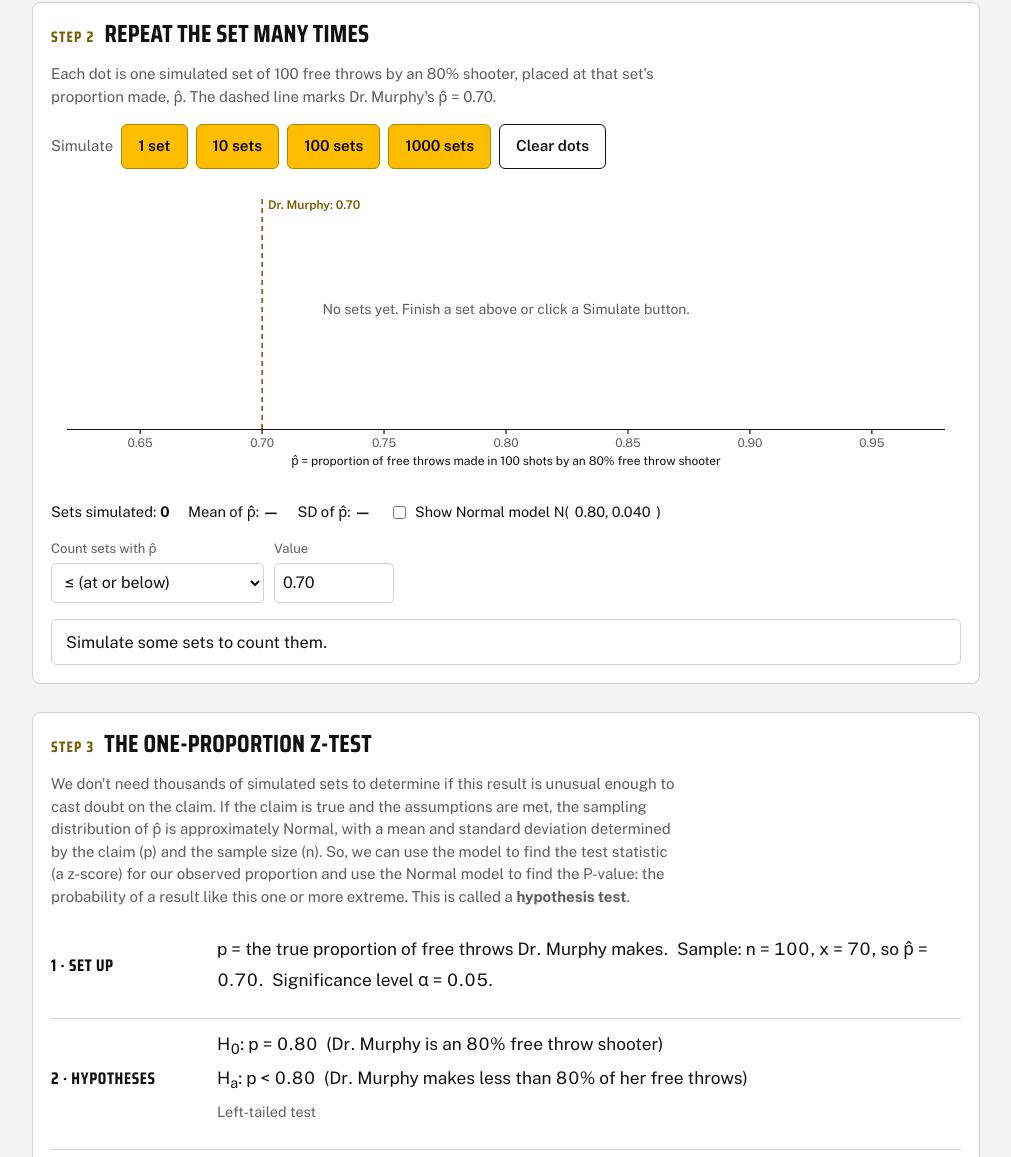
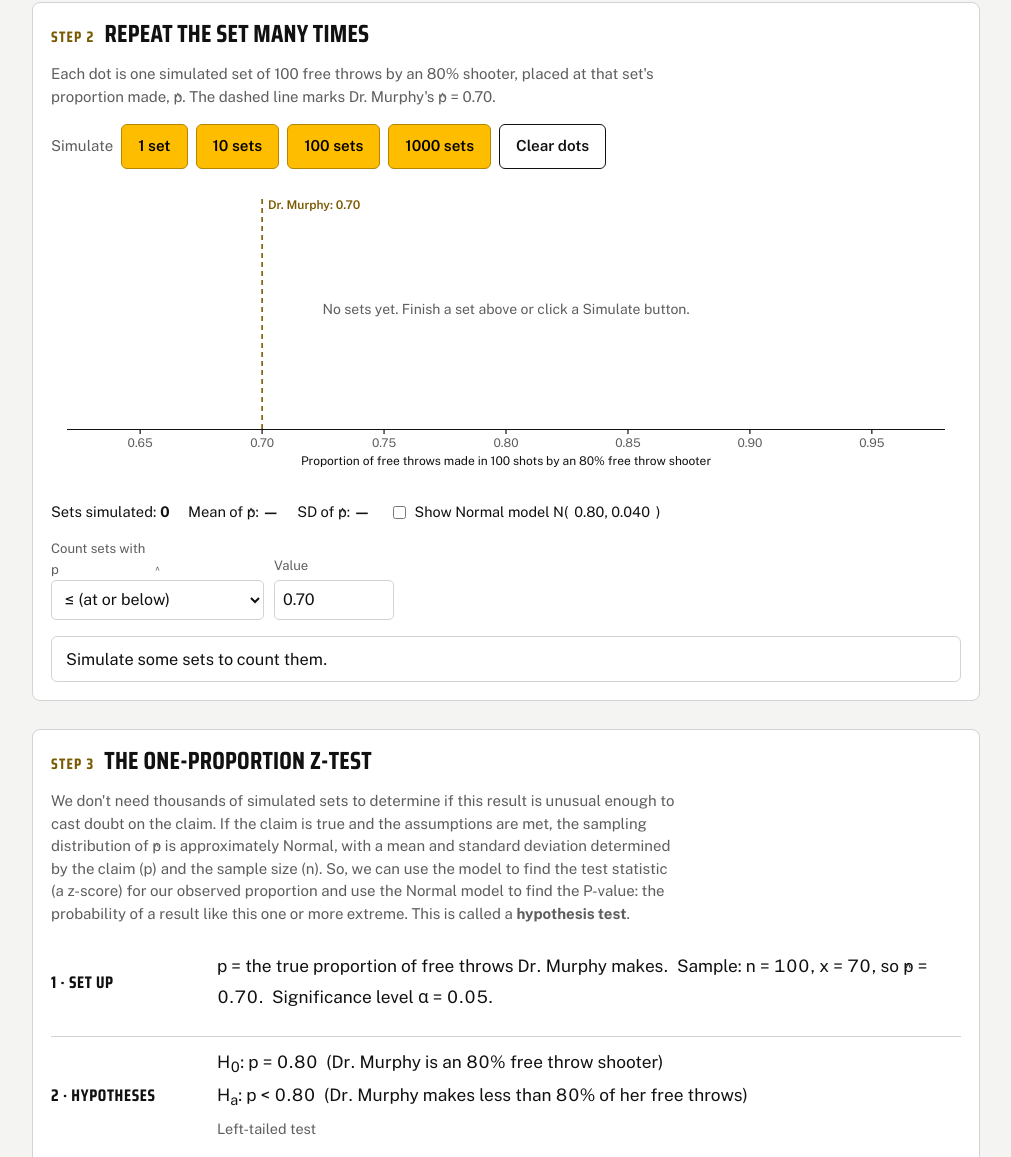
Before and after one commit to dr-murphy-stats/class_tools, a plain HTML site: page Math2050_Free_Throws.html in a window 1280 px wide. Shown: the part 975-2132 px from the top of the page, without its empty margins (134-1145 px from the left). Drawn offline with nearby package versions, Linux system fonts and the light colour scheme.

Commit message:
Add files via upload

```diff
--- a/Math2050_Free_Throws.html
+++ b/Math2050_Free_Throws.html
@@ -52,6 +52,7 @@ p { margin: 0; max-width: 68ch; }
 .claim .fact span, .claim details.setup summary, .claim label.field { color: var(--band-muted); }
 .claim .fact b { color: var(--accent); }
 .claim button { color: var(--band-ink); border-color: var(--band-ink); }
+.ph { display: inline-block; position: relative; line-height: 1; text-transform: none; } .ph::before { content: "^"; position: absolute; left: 0; right: 0; text-align: center; top: 0.02em; font-size: 0.8em; line-height: 1; font-weight: inherit; }
 .eyebrow { font-family: var(--display); font-weight: 700; letter-spacing: 0.14em; text-transform: uppercase; color: var(--accent); font-size: 0.95rem; }
 .facts { display: flex; flex-wrap: wrap; gap: 10px; }
 .fact { background: var(--panel); border: 1px solid var(--line); border-radius: 6px; padding: 8px 14px; display: grid; }
@@ -121,14 +122,14 @@ footer { font-size: 0.82rem; color: var(--muted); }
 
 <div class="wrap">
   <header class="claim">
-    <div class="eyebrow">MthStat 215 · Lesson 10 · Hypothesis tests</div>
+    <div class="eyebrow">Math 2050 · Day 26 · Hypothesis tests</div>
     <h1 id="title">Is Dr. Murphy really an 80% free throw shooter?</h1>
     <p id="story">Dr. Murphy claims to be an 80% free throw shooter. To prove it, she shoots 100 free throws and makes 70 of them. Is she exaggerating, or could an 80% shooter have a day like this just by chance? Assume the claim is true, simulate an 80% shooter, and see how often a result this low happens.</p>
     <div class="facts">
       <div class="fact"><b class="num" id="fClaim">0.80</b><span>Claimed p</span></div>
       <div class="fact"><b class="num" id="fN">100</b><span>Shots per set (n)</span></div>
       <div class="fact"><b class="num" id="fObs">70 / 100</b><span>Dr. Murphy made</span></div>
-      <div class="fact"><b class="num" id="fPhat">0.70</b><span>Her p̂</span></div>
+      <div class="fact"><b class="num" id="fPhat">0.70</b><span>Her <span class="ph">p</span></span></div>
     </div>
     <details class="setup">
       <summary>Change the setup</summary>
@@ -171,7 +172,7 @@ footer { font-size: 0.82rem; color: var(--muted); }
         <div class="score">
           <div><b id="sShots">0</b><span>Shots</span></div>
           <div><b id="sMade">0</b><span>Made</span></div>
-          <div><b id="sPhat">—</b><span>p̂ so far</span></div>
+          <div><b id="sPhat">—</b><span><span class="ph">p</span> so far</span></div>
         </div>
         <div class="shotgrid" id="shotgrid" aria-label="Shot chart"></div>
         <div class="btns">
@@ -187,7 +188,7 @@ footer { font-size: 0.82rem; color: var(--muted); }
 
   <section class="block" aria-labelledby="h-many">
     <h2 id="h-many"><span class="q">Step 2</span> Repeat the set many times</h2>
-    <p class="muted" id="manyIntro">Each dot is one simulated set of 100 free throws by an 80% shooter, placed at that set's proportion made, p̂. The dashed line marks Dr. Murphy's p̂ = 0.70.</p>
+    <p class="muted" id="manyIntro">Each dot is one simulated set of 100 free throws by an 80% shooter, placed at that set's proportion made, <span class="ph">p</span>. The dashed line marks Dr. Murphy's <span class="ph">p</span> = 0.70.</p>
     <div class="btns">
       <span class="muted" style="align-self:center">Simulate</span>
       <button class="primary" data-sets="1" type="button">1 set</button>
@@ -199,12 +200,12 @@ footer { font-size: 0.82rem; color: var(--muted); }
     <div class="plotwrap"><canvas id="plot" aria-label="Dot plot of simulated sample proportions"></canvas></div>
     <div class="stats">
       <span>Sets simulated: <b id="tN">0</b></span>
-      <span>Mean of p̂: <b id="tMean">—</b></span>
-      <span>SD of p̂: <b id="tSD">—</b></span>
+      <span>Mean of <span class="ph">p</span>: <b id="tMean">—</b></span>
+      <span>SD of <span class="ph">p</span>: <b id="tSD">—</b></span>
       <label class="check" for="showNormal"><input type="checkbox" id="showNormal"> Show Normal model N(<span id="nmLabel">0.80, 0.040</span>)</label>
     </div>
     <div class="countbar">
-      <label class="field" for="cmp">Count sets with p̂
+      <label class="field" for="cmp">Count sets with <span class="ph">p</span>
         <select id="cmp">
           <option value="le">≤ (at or below)</option>
           <option value="ge">≥ (at or above)</option>
@@ -218,12 +219,12 @@ footer { font-size: 0.82rem; color: var(--muted); }
 
   <section class="block" aria-labelledby="h-normal">
     <h2 id="h-normal"><span class="q">Step 3</span> The one-proportion z-test</h2>
-    <p class="muted" id="normIntro">We don't need thousands of simulated sets to determine if this result is unusual enough to cast doubt on the claim. If the claim is true and the assumptions are met, the sampling distribution of p̂ is approximately Normal, with a mean and standard deviation determined by the claim (p) and the sample size (n). So, we can use the model to find the test statistic (a z-score) for our observed proportion and use the Normal model to find the P-value: the probability of a result like this one or more extreme. This is called a <strong>hypothesis test</strong>.</p>
+    <p class="muted" id="normIntro">We don't need thousands of simulated sets to determine if this result is unusual enough to cast doubt on the claim. If the claim is true and the assumptions are met, the sampling distribution of <span class="ph">p</span> is approximately Normal, with a mean and standard deviation determined by the claim (p) and the sample size (n). So, we can use the model to find the test statistic (a z-score) for our observed proportion and use the Normal model to find the P-value: the probability of a result like this one or more extreme. This is called a <strong>hypothesis test</strong>.</p>
     <div class="calc">
       <div class="calc-row"><h3>1 · Set up</h3><div class="math" id="cModel"></div></div>
       <div class="calc-row"><h3>2 · Hypotheses</h3><div class="math" id="cHyp"></div></div>
       <div class="calc-row"><h3>3 · Assumptions</h3><div class="math" id="cCond"></div></div>
-      <div class="calc-row"><h3>4 · Standard deviation of p̂</h3><div class="math" id="cSE"></div></div>
+      <div class="calc-row"><h3>4 · Standard deviation of <span class="ph">p</span></h3><div class="math" id="cSE"></div></div>
       <div class="calc-row"><h3>4 · Test statistic</h3><div class="math" id="cZ"></div></div>
       <div class="calc-row"><h3>4 · P-value</h3><div class="math" id="cP"></div></div>
     </div>
@@ -241,7 +242,7 @@ footer { font-size: 0.82rem; color: var(--muted); }
   const reduce = window.matchMedia("(prefers-reduced-motion: reduce)").matches;
   let P = 0.80, N = 100, X = 70;
   let set = [];          // current set: array of booleans
-  let sims = [];         // completed p̂ values
+  let sims = [];         // completed <span class="ph">p</span> values
   let animating = false;
 
   const fmt = (v, d = 2) => Number.isFinite(v) ? v.toFixed(d) : "—";
@@ -257,7 +258,7 @@ footer { font-size: 0.82rem; color: var(--muted); }
     $("fObs").textContent = `${X} / ${N}`;
     $("fPhat").textContent = fmt(obs(), 3).replace(/0$/, "");
     $("oneIntro").textContent = `Each shot goes in with probability ${P.toFixed(2)}. Shoot a full set of ${N} and record how many went in.`;
-    $("manyIntro").textContent = `Each dot is one simulated set of ${N} free throws by an ${pct}% shooter, placed at that set's proportion made, p̂. The dashed line marks Dr. Murphy's p̂ = ${fmt(obs(), 3).replace(/0$/, "")}.`;
+    $("manyIntro").innerHTML = `Each dot is one simulated set of ${N} free throws by an ${pct}% shooter, placed at that set's proportion made, <span class="ph">p</span>. The dashed line marks Dr. Murphy's <span class="ph">p</span> = ${fmt(obs(), 3).replace(/0$/, "")}.`;
     $("nmLabel").textContent = `${P.toFixed(2)}, ${sd0().toFixed(3)}`;
     $("h-one").lastChild.textContent = ` Shoot one set as an ${pct}% shooter`;
   }
@@ -277,7 +278,7 @@ footer { font-size: 0.82rem; color: var(--muted); }
     $("sPhat").textContent = set.length ? (made / set.length).toFixed(2) : "—";
     const done = set.length >= N;
     ["shoot1", "shoot10", "finish"].forEach((id) => $(id).disabled = done || animating);
-    if (done) $("setMsg").innerHTML = `Set complete: <strong>${made} of ${N}</strong> made, so p̂ = <strong>${(made / N).toFixed(2)}</strong>. This set was added as one dot below. Click <em>New set</em> to shoot again.`;
+    if (done) $("setMsg").innerHTML = `Set complete: <strong>${made} of ${N}</strong> made, so <span class="ph">p</span> = <strong>${(made / N).toFixed(2)}</strong>. This set was added as one dot below. Click <em>New set</em> to shoot again.`;
     else $("setMsg").textContent = "A finished set is added as one dot on the plot below.";
   }
   function completeIfDone() {
@@ -378,7 +379,7 @@ footer { font-size: 0.82rem; color: var(--muted); }
       ctx.fillText(t.toFixed(2), x, base + 18);
     }
     ctx.fillStyle = ink;
-    const lab1 = `p̂ = proportion of free throws made in ${N} shots`, lab2 = `by an ${Math.round(P * 100)}% free throw shooter`;
+    const lab1 = `Proportion of free throws made in ${N} shots`, lab2 = `by an ${Math.round(P * 100)}% free throw shooter`;
     if (ctx.measureText(lab1 + " " + lab2).width <= pw) ctx.fillText(lab1 + " " + lab2, padL + pw / 2, base + 36);
     else { ctx.fillText(lab1, padL + pw / 2, base + 34); ctx.fillText(lab2, padL + pw / 2, base + 49); }
 
@@ -432,7 +433,7 @@ footer { font-size: 0.82rem; color: var(--muted); }
       $("tMean").textContent = m.toFixed(3); $("tSD").textContent = Number.isFinite(sd) ? sd.toFixed(3) : "—";
       const k = sims.filter(counted).length;
       const mode = $("cmp").value, c = parseFloat($("cut").value);
-      const desc = mode === "le" ? `p̂ ≤ ${fmt(c)}` : mode === "ge" ? `p̂ ≥ ${fmt(c)}` : `p̂ at least ${fmt(Math.abs(c - P), 2)} away from ${P.toFixed(2)}`;
+      const desc = mode === "le" ? `<span class="ph">p</span> ≤ ${fmt(c)}` : mode === "ge" ? `<span class="ph">p</span> ≥ ${fmt(c)}` : `<span class="ph">p</span> at least ${fmt(Math.abs(c - P), 2)} away from ${P.toFixed(2)}`;
       $("result").innerHTML = `<strong>${k}</strong> of ${n} simulated sets had ${desc}: a proportion of <strong>${(k / n).toFixed(3)}</strong>.`;
     } else {
       $("tMean").textContent = "—"; $("tSD").textContent = "—";
@@ -455,11 +456,11 @@ footer { font-size: 0.82rem; color: var(--muted); }
     const area = lower ? Phi(z) : 1 - Phi(z);
     const ok1 = N * P >= 5, ok2 = N * (1 - P) >= 5;
     const pct = Math.round(P * 100), dir = lower ? "<" : ">", word = lower ? "less" : "more";
-    $("cModel").innerHTML = `p = the true proportion of free throws Dr. Murphy makes. &nbsp;Sample: n = ${N}, x = ${X}, so p̂ = ${f(ph, 2)}. &nbsp;Significance level α = 0.05.`;
+    $("cModel").innerHTML = `p = the true proportion of free throws Dr. Murphy makes. &nbsp;Sample: n = ${N}, x = ${X}, so <span class="ph">p</span> = ${f(ph, 2)}. &nbsp;Significance level α = 0.05.`;
     $("cCond").innerHTML = `• The shots are independent trials, so we treat them like a simple random sample.<br>• np<sub>0</sub> = ${N}(${f(P,2)}) = ${trim(N * P)} ${ok1 ? "≥" : "<"} 5 &nbsp;and&nbsp; n(1 − p<sub>0</sub>) = ${N}(${f(1 - P,2)}) = ${trim(N * (1 - P))} ${ok2 ? "≥" : "<"} 5${ok1 && ok2 ? ", so the z-test is appropriate." : ". The z-test is not appropriate here; trust the simulation."}`;
-    $("cSE").innerHTML = `If H<sub>0</sub> is true, p̂ is approximately normal with mean p<sub>0</sub> = ${f(P,2)} and standard deviation<br>σ<sub>p̂</sub> = <span class="sqrt"><span><span class="frac"><span>p<sub>0</sub>(1 − p<sub>0</sub>)</span><span>n</span></span></span></span> = <span class="sqrt"><span><span class="frac"><span>(${f(P,2)})(${f(1 - P,2)})</span><span>${N}</span></span></span></span> = <span class="ans">${trim(se.toFixed(4))}</span>`;
-    $("cZ").innerHTML = `z = <span class="frac"><span>p̂ − p<sub>0</sub></span><span>σ<sub>p̂</sub></span></span> = <span class="frac"><span>${f(ph, 2)} − ${f(P,2)}</span><span>${trim(se.toFixed(4))}</span></span> = <span class="ans">${z.toFixed(2)}</span>` +
-      `<div style="line-height:1.5;margin-top:6px">Dr. Murphy's p̂ = ${f(ph, 2)} is <strong>${Math.abs(z).toFixed(2)}</strong> standard deviations ${z < 0 ? "below" : "above"} the value claimed in H<sub>0</sub>.</div>`;
+    $("cSE").innerHTML = `If H<sub>0</sub> is true, <span class="ph">p</span> is approximately normal with mean p<sub>0</sub> = ${f(P,2)} and standard deviation<br>σ<sub><span class="ph">p</span></sub> = <span class="sqrt"><span><span class="frac"><span>p<sub>0</sub>(1 − p<sub>0</sub>)</span><span>n</span></span></span></span> = <span class="sqrt"><span><span class="frac"><span>(${f(P,2)})(${f(1 - P,2)})</span><span>${N}</span></span></span></span> = <span class="ans">${trim(se.toFixed(4))}</span>`;
+    $("cZ").innerHTML = `z = <span class="frac"><span><span class="ph">p</span> − p<sub>0</sub></span><span>σ<sub><span class="ph">p</span></sub></span></span> = <span class="frac"><span>${f(ph, 2)} − ${f(P,2)}</span><span>${trim(se.toFixed(4))}</span></span> = <span class="ans">${z.toFixed(2)}</span>` +
+      `<div style="line-height:1.5;margin-top:6px">Dr. Murphy's <span class="ph">p</span> = ${f(ph, 2)} is <strong>${Math.abs(z).toFixed(2)}</strong> standard deviations ${z < 0 ? "below" : "above"} the value claimed in H<sub>0</sub>.</div>`;
     $("cP").innerHTML = lower
       ? `P-value = P(Z ≤ ${z.toFixed(2)}) = <span class="ans">${area.toFixed(4)}</span> &nbsp;<span class="muted">(Table II: area to the left of ${z.toFixed(2)})</span>`
       : `P-value = P(Z ≥ ${z.toFixed(2)}) = 1 − ${Phi(z).toFixed(4)} = <span class="ans">${area.toFixed(4)}</span> &nbsp;<span class="muted">(1 − Table II entry)</span>`;
@@ -470,8 +471,8 @@ footer { font-size: 0.82rem; color: var(--muted); }
         ? `<p><b class="lbl">Decision</b>P = ${area.toFixed(4)} ≤ α = 0.05, so we <strong>reject H<sub>0</sub></strong>.</p><p><b class="lbl">Interpretation</b>At the 5% significance level, the data provide sufficient evidence to conclude that Dr. Murphy makes ${word} than ${pct}% of her free throws.</p>`
         : `<p><b class="lbl">Decision</b>P = ${area.toFixed(4)} > α = 0.05, so we <strong>do not reject H<sub>0</sub></strong>.</p><p><b class="lbl">Interpretation</b>At the 5% significance level, the data do not provide sufficient evidence to conclude that Dr. Murphy makes ${word} than ${pct}% of her free throws.</p>`);
     const sim = sims.length ? sims.filter((v) => lower ? v <= ph + 1e-9 : v >= ph - 1e-9).length / sims.length : NaN;
-    $("cCompare").innerHTML = `If Dr. Murphy really is an ${Math.round(P * 100)}% shooter, the Normal model says a set of ${N} with p̂ ${lower ? "≤" : "≥"} ${f(ph, 2)} happens only about <strong>${(area * 100).toFixed(2)}%</strong> of the time.` +
-      (sims.length ? ` Your simulation: <strong>${f(sim, 3)}</strong> of ${sims.length} sets. With p̂ taking only whole-shot values, the simulated proportion usually runs a little higher than the Normal area.` : ` Run some sets in Step 2 to compare with your simulation.`);
+    $("cCompare").innerHTML = `If Dr. Murphy really is an ${Math.round(P * 100)}% shooter, the Normal model says a set of ${N} with <span class="ph">p</span> ${lower ? "≤" : "≥"} ${f(ph, 2)} happens only about <strong>${(area * 100).toFixed(2)}%</strong> of the time.` +
+      (sims.length ? ` Your simulation: <strong>${f(sim, 3)}</strong> of ${sims.length} sets. With <span class="ph">p</span> taking only whole-shot values, the simulated proportion usually runs a little higher than the Normal area.` : ` Run some sets in Step 2 to compare with your simulation.`);
     drawZ(z, lower, se);
   }
   function drawZ(z, lower, se) {
@@ -494,7 +495,7 @@ footer { font-size: 0.82rem; color: var(--muted); }
       ctx.fillStyle = muted; ctx.fillText(String(k), xs(k), base + 16);
       ctx.fillText((P + k * se).toFixed(se < 0.05 ? 2 : 3), xs(k), base + 30);
     }
-    ctx.textAlign = "left"; ctx.fillText("z", 2, base + 16); ctx.fillText("p̂", 2, base + 30);
+    ctx.textAlign = "left"; ctx.fillText("z", 2, base + 16); ctx.fillText("p", 2, base + 30); { const pw2 = ctx.measureText("p").width, sv = ctx.font; ctx.font = sv.replace(/\d+px/, m => Math.round(parseInt(m) * 0.8) + "px"); ctx.textAlign = "center"; ctx.fillText("^", 2 + pw2 / 2, base + 23); ctx.font = sv; ctx.textAlign = "left"; }
     ctx.strokeStyle = accText; ctx.setLineDash([4, 3]); ctx.beginPath(); ctx.moveTo(xs(zc), top); ctx.lineTo(xs(zc), base); ctx.stroke(); ctx.setLineDash([]);
     ctx.fillStyle = accText; ctx.font = "600 12px Public Sans, system-ui, sans-serif"; ctx.textAlign = zc < 0 ? "right" : "left";
     ctx.fillText(`z = ${z.toFixed(2)}`, xs(zc) + (zc < 0 ? -6 : 6), top + 14);
```
